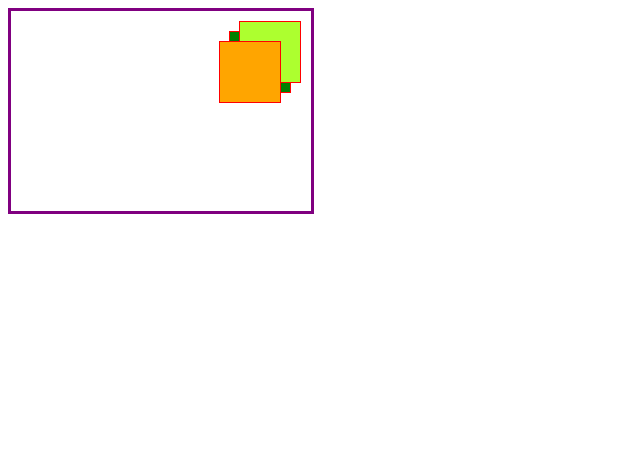
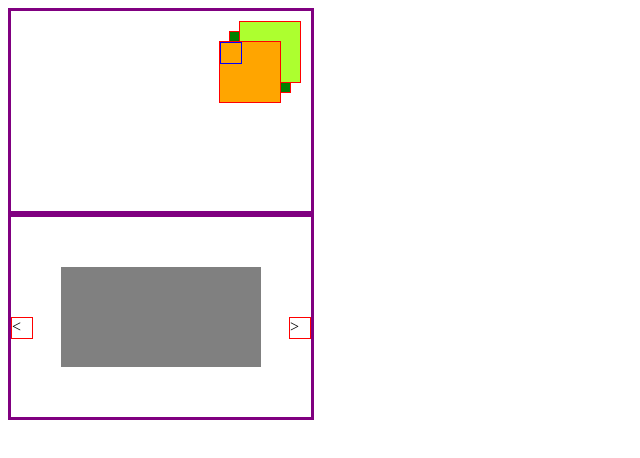
Before and after one commit to Gui-Menezes/js-css-pro, a plain HTML site: page Aula04/positions/posicoes.html in a window 1280 px wide. Shown: the whole page, without its empty margins (0-640 px from the left). Drawn offline with Linux system fonts and the light colour scheme.

Commit message:
Positions e Animações

```diff
--- a/Aula04/positions/css/posicoes.css
+++ b/Aula04/positions/css/posicoes.css
@@ -36,3 +36,34 @@
     right: 30px;
     z-index: 2;
 }
+
+.neto {
+    width: 20px;
+    height: 20px;
+    border: 1px solid blue;
+}
+
+/* exemplo das setas */
+.seta {
+    border: 1px solid red;
+    width: 20px;
+    height: 20px;
+
+    position: absolute;
+    top: 100px;
+  }
+
+  .direita {
+    right: 0;
+  }
+
+  .imagem {
+    background: gray;
+    width: 200px;
+    height: 100px;
+
+    /* não precisamos colocar a imagem em position absolute */
+    /* para evitar de termos de posiciona-la manualmente no ponto */
+    /* exato que necessitamos - para isso usamos as propriedades básicas: */
+    margin: 50px auto;
+  }
--- a/Aula04/positions/posicoes.html
+++ b/Aula04/positions/posicoes.html
@@ -12,8 +12,16 @@
     <div class="container">
         <div class="item filho-a"></div>
         <div class="item filho-b"></div>
-        <div class="item filho-c"></div>
+        <div class="item filho-c">
+            <div class="neto"></div>
+        </div>
     </div>
+
+    <div class="container">
+        <div class="seta esquerda"> &lt; </div>
+        <div class="imagem"></div>
+        <div class="seta direita"> &gt; </div>
+      </div>
 
 </body>
 </html>
--- /dev/null
+++ b/Aula05/animations/css/animacoes-1.css
@@ -0,0 +1,24 @@
+div {
+    width: 100px;
+    height: 100px;
+    border: 2px solid red;
+    margin: 0 auto;
+}
+
+.rotaciona {
+    /* Pode usar deg ou turn (graus ou voltas) */
+   transform: rotate(45deg);
+}
+
+.escala {
+    /* Neste exemplo, aumentará em 10% o tamanho da DIV */
+    transform: scale(1.1)
+}
+
+.estica {
+    transform: skew(40deg, 10deg);
+}
+
+.move {
+    transform: translate(10px, 20px);
+}
--- /dev/null
+++ b/Aula05/animations/css/animacoes-2.css
@@ -0,0 +1,22 @@
+div {
+    width: 100px;
+    height: 100px;
+    border: 2px solid red;
+    /* Cuidar que a borda iniciará na cor preta.
+    Portanto, o melhor seria colocar o tempo em cada elemento que queira mudar,
+    exceto a cor da borda. */
+    transition: all 2s;
+}
+
+div:hover {
+    background: red;
+    border-radius: 20%;
+    width: 140px;
+    height: 140px;
+    transform: skew(45deg, 10deg);
+    /* transition: background-color 6s,
+                border-radius 4s,
+                width 4s,
+                height 4s; */
+    transition: all 2s;
+}
--- /dev/null
+++ b/Aula05/animations/css/animacoes-3.css
@@ -0,0 +1,44 @@
+div {
+    width: 200px;
+    height: 200px;
+    border: 2px solid purple;
+}
+
+div:hover {
+    animation-name: anima2;
+    animation-duration: 2s;
+    animation-iteration-count: infinite;
+    animation-direction:alternate;
+    -o-animation-timing-function: linear;
+}
+
+
+@keyframes anima2 {
+    0% {
+        box-shadow: 4px 4px 4px 4px cyan;
+    }
+
+    50% {
+        box-shadow: 4px 4px 4px 4px red;
+        border-radius: 20%;
+    }
+
+    100% {
+        box-shadow: 4px 4px 4px 4px violet;
+        background: greenyellow;
+        transform: rotate(360deg);
+    }
+}
+
+
+
+@keyframes anima {
+    from {
+        background: yellow;
+    }
+
+    to {
+        background: violet;
+        border-radius: 20%;
+    }
+}
--- /dev/null
+++ b/Aula05/positions/css/posicoes-1.css
@@ -0,0 +1,29 @@
+body {
+    margin: 0;
+    font-family: Arial;
+}
+
+.conteudo {
+    border: 1px solid orange;
+    width: 300px;
+    height: 800px;
+    margin: 0 auto;
+}
+
+footer {
+    background: #0066CC;
+
+    /* position: absolute; */
+
+    /* position fixed é muito parecido com o absolute, porém ele realmente é FIXO */
+    /* o elemento fica literalmente ENGESSADO na posição ordenada */
+    /* no caso do Footer, evita efeitos colaterais como um scroll indesejado */
+    /* no caso de uso de padding + wwidth: 100%; */
+    position: fixed;
+    bottom: 0;
+    padding: 10px;
+
+    text-align: center;
+    width: 100%;
+    color: white;
+}
```
Also changed, not shown: Aula05/animations/animacoes-1.html (added, +17 -0 lines), Aula05/animations/animacoes-2.html (added, +13 -0 lines), Aula05/animations/animacoes-3.html (added, +13 -0 lines), Aula05/positions/posicoes-1.html (added, +19 -0 lines).
